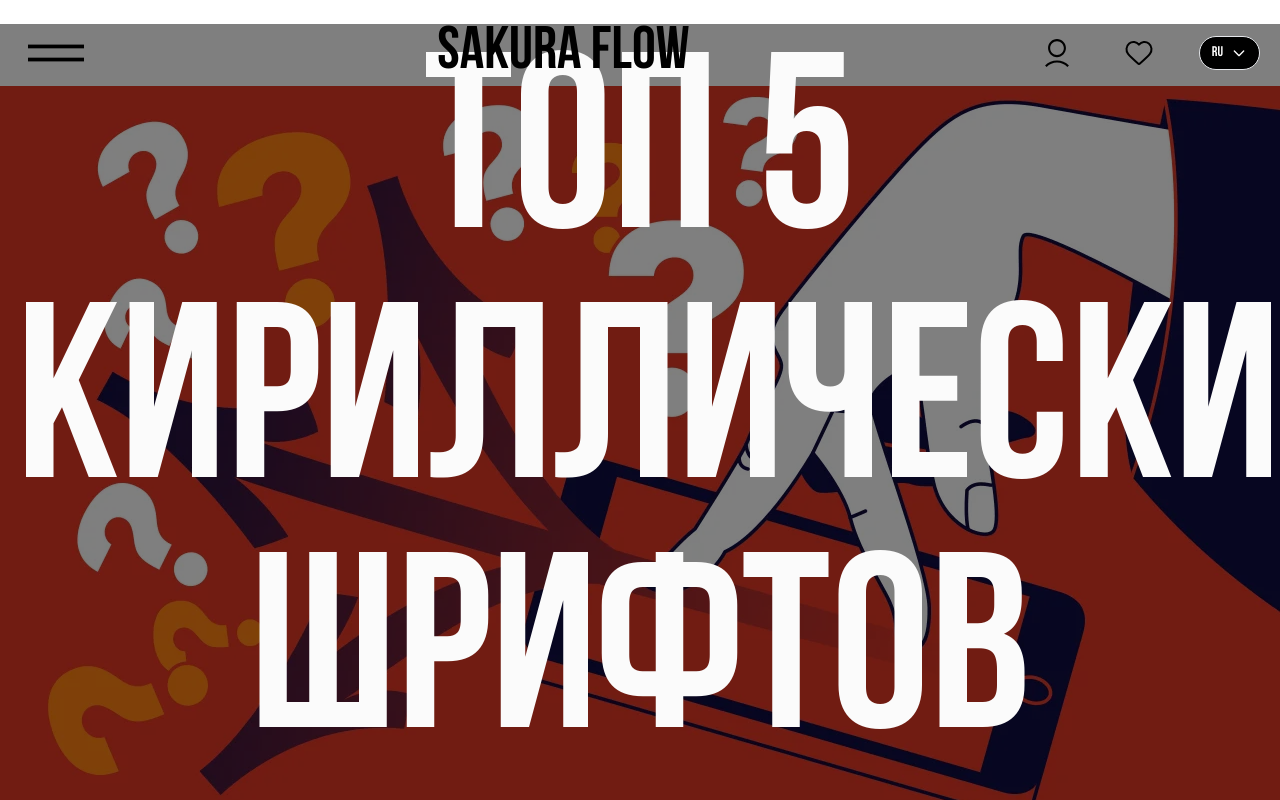
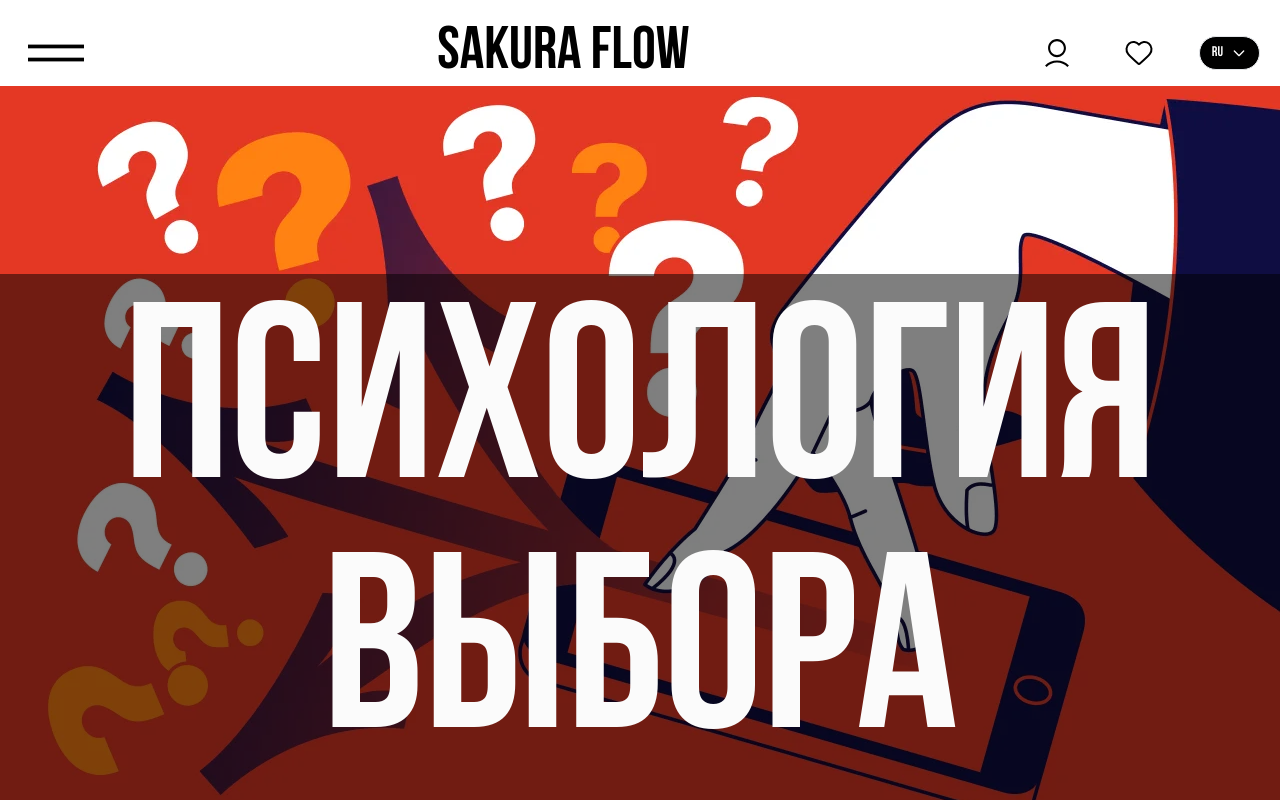
Before and after one commit to KaY1Mi/my-react-frontend, a React (Create React App) app: page /p-three in a window 1280 px wide. Built offline with nearby package versions, Linux system fonts and the light colour scheme.

Commit message:
vacancie

```diff
--- a/src/Components/Pages/Articles/Psychology/PFour.jsx
+++ b/src/Components/Pages/Articles/Psychology/PFour.jsx
@@ -116,7 +116,7 @@ const t = translations[language];
                 style={{ objectPosition: '70% 50%' }}
             />
             <div className="absolute bottom-0 text-center left-0 bg-black bg-opacity-50 right-0 p-4">
-                <h1 className="stat-item stat-top text-6xl font-bebas text-neutal-white md:text-7xl xl:text-[250px] 2xl:text-[350px] leading-none ">{t.article_typo1_h1}</h1>
+                <h1 className="stat-item stat-top text-6xl font-bebas text-neutal-white md:text-7xl xl:text-[250px] 2xl:text-[250px] leading-none ">{t.psycho_four}</h1>
             </div>
           </div>
           <div className="stat-item stat-left mx-2.5 grid grid-cols-2 md:grid-cols-4 xl:grid-cols-10 md:mx-5">
--- a/src/Components/Pages/Articles/Psychology/PThree.jsx
+++ b/src/Components/Pages/Articles/Psychology/PThree.jsx
@@ -116,7 +116,7 @@ const t = translations[language];
                 style={{ objectPosition: '70% 50%' }}
             />
             <div className="absolute bottom-0 text-center left-0 bg-black bg-opacity-50 right-0 p-4">
-                <h1 className="stat-item stat-top text-6xl font-bebas text-neutal-white md:text-7xl xl:text-[250px] 2xl:text-[350px] leading-none ">{t.article_typo1_h1}</h1>
+                <h1 className="stat-item stat-top text-6xl font-bebas text-neutal-white md:text-7xl xl:text-[250px] 2xl:text-[250px] leading-none ">{t.psycho_three}</h1>
             </div>
           </div>
           <div className="stat-item stat-left mx-2.5 grid grid-cols-2 md:grid-cols-4 xl:grid-cols-10 md:mx-5">
--- a/src/Components/Pages/Articles/Psychology/PTwo.jsx
+++ b/src/Components/Pages/Articles/Psychology/PTwo.jsx
@@ -116,7 +116,7 @@ const t = translations[language];
                 style={{ objectPosition: '70% 50%' }}
             />
             <div className="absolute bottom-0 text-center left-0 bg-black bg-opacity-50 right-0 p-4">
-                <h1 className="stat-item stat-top text-6xl font-bebas text-neutal-white md:text-7xl xl:text-[250px] 2xl:text-[350px] leading-none ">{t.article_typo1_h1}</h1>
+                <h1 className="stat-item stat-top text-6xl font-bebas text-neutal-white md:text-7xl xl:text-[250px] 2xl:text-[250px] leading-none ">{t.psycho_two}</h1>
             </div>
           </div>
           <div className="stat-item stat-left mx-2.5 grid grid-cols-2 md:grid-cols-4 xl:grid-cols-10 md:mx-5">
--- a/src/Components/Pages/Articles/Psychology/Pone.jsx
+++ b/src/Components/Pages/Articles/Psychology/Pone.jsx
@@ -114,7 +114,7 @@ const t = translations[language];
                 style={{ objectPosition: '70% 50%' }}
             />
             <div className="absolute bottom-0 text-center left-0 bg-black bg-opacity-50 right-0 p-4">
-                <h1 className="stat-item stat-top text-6xl font-bebas text-neutal-white md:text-7xl xl:text-[250px] 2xl:text-[350px] leading-none ">{t.article_typo1_h1}</h1>
+                <h1 className="stat-item stat-top text-6xl font-bebas text-neutal-white md:text-7xl xl:text-[250px] 2xl:text-[250px] leading-none ">{t.psycho_one}</h1>
             </div>
           </div>
           <div className="stat-item stat-left mx-2.5 grid grid-cols-2 md:grid-cols-4 xl:grid-cols-10 md:mx-5">
```
